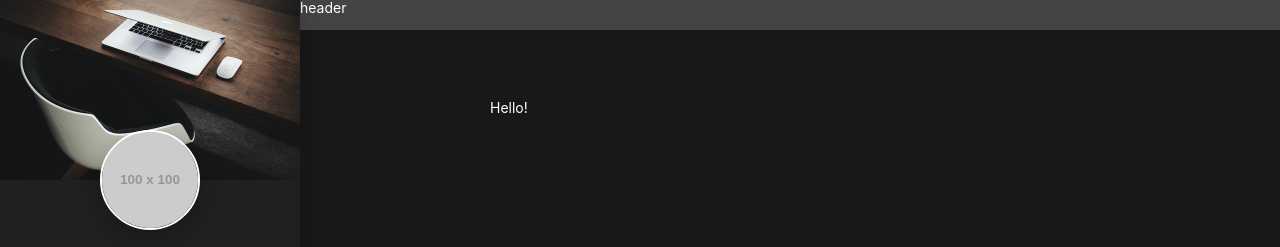
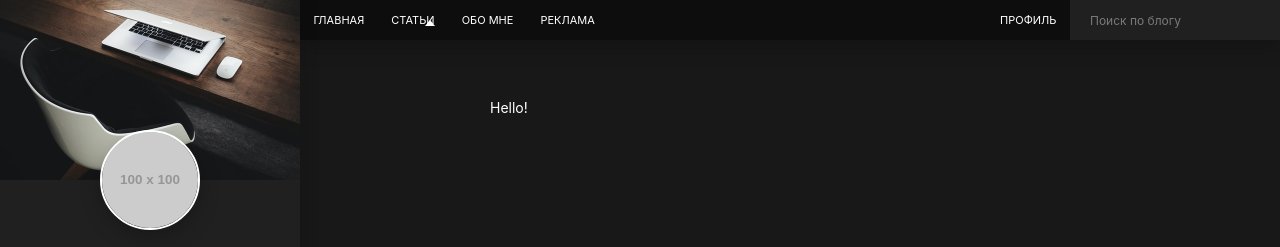
Before and after one commit to dim-glitch/Personal-blog, a website: page src/index.html in a window 1280 px wide. Shown: the top 247 px of the page. Drawn offline with nearby package versions, Linux system fonts and the light colour scheme; files that its build step writes are made by us from their sources; placeholder pictures from the web are drawn by us.

Commit message:
eche commit))

```diff
--- a/src/assets/scss/blocks/header.scss
+++ b/src/assets/scss/blocks/header.scss
@@ -1,9 +1,19 @@
 .header {
-	height: 30px;
+	display: flex;
 	width: calc(100% - #{$sidebar-width});
-	background-color: #444;
+	background-color: #0d0d0d;
+	box-shadow: 0 5px 22px rgba(0, 0, 0, 0.25);
 	position: fixed;
 	top: 0;
 	right: 0;
 	z-index: $z-index-header;
 }
+.header__left {
+	width: 60%;
+}
+.header__right {
+	width: 40%;
+	display: flex;
+	justify-content: flex-end;
+	// align-items: center;
+}
--- /dev/null
+++ b/src/assets/scss/blocks/nav.scss
@@ -0,0 +1,31 @@
+.nav__list {
+	display: flex;
+}
+.nav__link {
+	display: block;
+	padding: 1.35rem;
+	text-decoration: none;
+	text-transform: uppercase;
+	font-size: 1.1rem;
+	line-height: 1.2;
+	color: $white;
+	transition: background-color 0.2s linear;
+
+	&:hover {
+		background-color: $blue;
+	}
+	&.has-subnav {
+    position: relative;
+		&::after {
+			content: "";
+      display: block;
+      position: absolute;
+      top: 50%;
+      right: 1.35rem;
+
+			border-style: solid;
+			border-width: 0 5px 6px 5px;
+			border-color: transparent transparent $white transparent;
+		}
+	}
+}
--- /dev/null
+++ b/src/assets/scss/blocks/search.scss
@@ -0,0 +1,19 @@
+.search{
+  background-color:$primary;
+  max-width: 21rem;
+  width: 100%;
+}
+.search__input{
+  display: block;
+  padding: 1.2rem 2rem;
+  background: transparent;
+  height: 100%;
+  width: 100%;
+  border: none;
+  font-family: inherit;
+  font-size: 1.2rem;
+  color: $white;
+  &::placeholder{
+    color:rgba($white, .4)
+  }
+}
--- a/src/assets/scss/style.scss
+++ b/src/assets/scss/style.scss
@@ -22,6 +22,8 @@ body {
 /* blocks  */
 @import "blocks/page.scss";
 @import "blocks/header.scss";
+@import "blocks/nav.scss";
+@import "blocks/search.scss";
 @import "blocks/sidebar.scss";
 @import "blocks/main.scss";
 @import "blocks/container.scss";
--- a/src/partials/header.html
+++ b/src/partials/header.html
@@ -1 +1,32 @@
-<header class="header">header</header>
+<header class="header">
+  <div class="header__left">
+    <nav class="nav">
+      <ul class="nav__list">
+        <li class="nav__item">
+          <a class="nav__link" href="#">Главная</a>
+        </li>
+        <li class="nav__item">
+          <a class="nav__link has-subnav" href="#">Статьи</a>
+        </li>
+        <li class="nav__item">
+          <a class="nav__link" href="#">Обо мне</a>
+        </li>
+        <li class="nav__item">
+          <a class="nav__link" href="#">Реклама</a>
+        </li>
+      </ul>
+    </nav>
+  </div>
+  <div class="header__right">
+    <nav class="nav">
+      <ul class="nav__list">
+        <li class="nav__item">
+          <a class="nav__link" href="#">Профиль</a>
+        </li>
+      </ul>
+    </nav>
+    <form class="search" action="/" method="post">
+      <input class="search__input" type="text" placeholder="Поиск по блогу">
+    </form>
+  </div>
+</header>
```
Also changed, not shown: dist/assets/css/style.css, dist/assets/css/style.min.css, dist/index.html.
